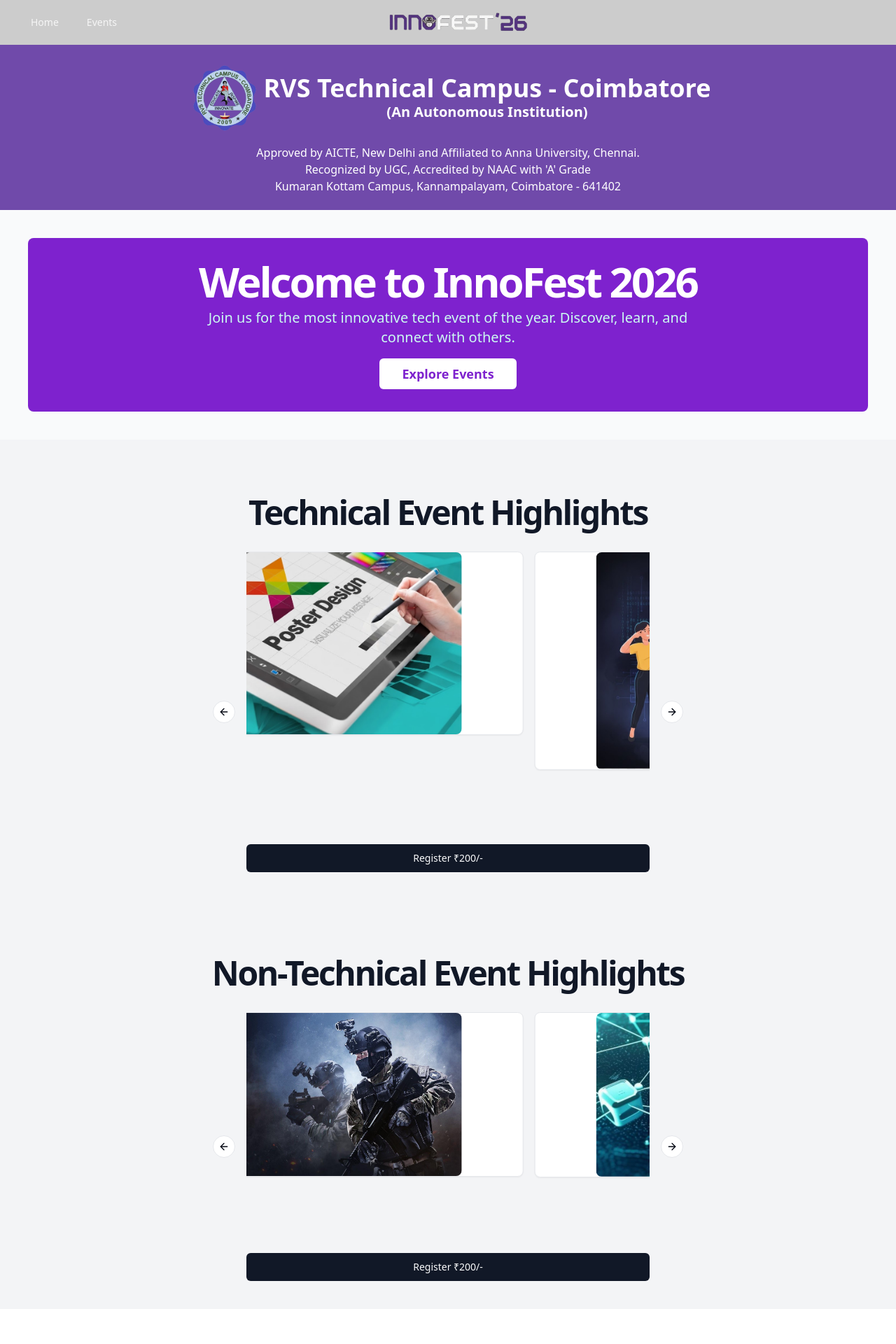
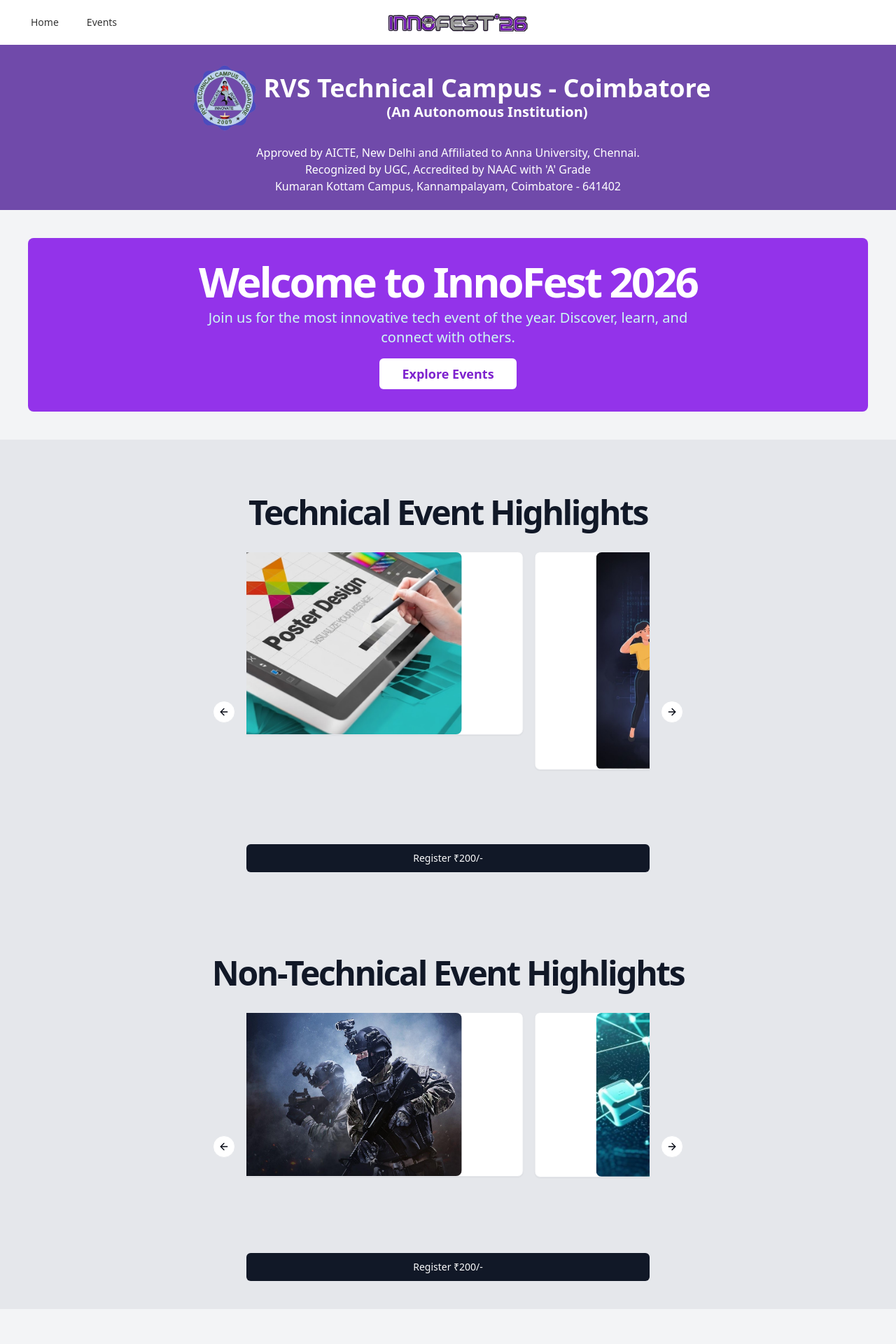
Before and after one commit to Sri-Hari-2006/Innofest-26-RVSTCC, a React (Vite) app: page / in a window 1280 px wide. Shown: the top 1920 px of the page at 70% size. Built offline with nearby package versions, Linux system fonts and the light colour scheme.

Commit message:
Innofest commit

```diff
--- a/src/Event.tsx
+++ b/src/Event.tsx
@@ -56,7 +56,7 @@
           <div className="container mx-auto flex flex-col md:flex-row justify-between items-center">
             <div className="flex flex-col items-center md:items-start mb-4 md:mb-0">
               <p className="flex  font-semibold items-center"><Phone className="mr-2" />+91 7092351820 | +91 9342423914</p>
-              <a href="mailto:innofest24@gmail.com">
+              <a href="mailto:innofest2k26@gmail.com">
                 <p className="flex md:px-10  font-semibold items-center"><Mail className="mr-2" /> innofest26@gmail.com</p>
               </a>
             </div>
--- a/src/Home.tsx
+++ b/src/Home.tsx
@@ -25,7 +25,7 @@
 
 export default function HomePage() {
   return (
-    <div className="flex flex-col overflow-x-hidden min-h-screen bg-gray-50 dark:bg-gray-900 transition-colors duration-300">
+    <div className="flex flex-col overflow-x-hidden min-h-screen bg-gray-100 dark:bg-gray-100 transition-colors duration-300">
       {/* <AlertComponent /> */ }
       <main className="flex-1">
         <section className="w-full  bg-violet-900 dark:bg-teal-900">
@@ -35,7 +35,7 @@
         </section>
 
 
-        <section className="bg-purple-700 m-10 mt-10 rounded-lg ">
+        <section className="bg-purple-600 dark:bg-teal-900 m-10 mt-10 rounded-lg ">
         <div className=" py-8 container px-4 md:px-6">
             <div className="flex flex-col items-center space-y-4 text-center">
               <div className="space-y-2">
@@ -55,9 +55,9 @@
           </div>
         </section>
 
-        <section className="w-full py-12 md:py-24 lg:py-20 bg-gray-100 dark:bg-gray-800 ">
+        <section className="w-full py-12 md:py-24 lg:py-20 bg-gray-200 dark:bg-gray-800 ">
           <div className="container px-4 md:px-6">
-            <h2 className="text-3xl font-bold tracking-tighter sm:text-5xl text-center mb-8 text-gray-900 dark:text-gray-100">Technical Event Highlights</h2>
+            <h2 className="text-3xl font-bold tracking-tighter sm:text-5xl text-center mb-8 text-gray-900 dark:text-gray-200">Technical Event Highlights</h2>
             <Carousel
              plugins={[
               Autoplay({
@@ -96,7 +96,7 @@
             </Carousel>
           </div>
         </section>
-        <section className="w-full py-12 md:py-24 lg:py-10 bg-gray-100 dark:bg-gray-800">
+        <section className="w-full py-12 md:py-24 lg:py-10 bg-gray-200 dark:bg-gray-800">
           <div className="container px-4 md:px-6">
             <h2 className="text-3xl font-bold tracking-tighter sm:text-5xl text-center mb-8 text-gray-900 dark:text-gray-100">Non-Technical Event Highlights</h2>
             <Carousel
@@ -136,11 +136,11 @@
             </Carousel>
           </div>
         </section>
-        <section className="w-full py-12 md:py-24 lg:py-32 bg-white dark:bg-gray-900">
+        <section className="w-full py-12 md:py-24 lg:py-32 bg-gray-100 dark:bg-gray-900">
           <div className="container px-4 md:px-6">
             <div className="flex flex-col items-center justify-center space-y-4 text-center">
               <div className="space-y-2">
-                <h2 className="text-3xl font-bold tracking-tighter sm:text-5xl text-gray-900 dark:text-gray-100">Event Details</h2>
+                <h2 className="text-3xl font-bold tracking-tighter sm:text-5xl text-gray-900 dark:text-gray-200">Event Details</h2>
                 <p className="max-w-[900px] text-gray-500 pt-2 dark:text-gray-400 md:text-xl/relaxed lg:text-base/relaxed xl:text-xl/relaxed">
                   Get ready for an immersive experience in the world of Technology and Innovation.
                 </p>
@@ -175,7 +175,7 @@
         </section>
       </main>
       <CardFooter/>
-      <footer className="flex flex-col gap-2 sm:flex-col py-6 w-full shrink-0 items-center px-4 md:px-6 border-t border-gray-200 dark:border-gray-800 bg-purple-200 ">
+      <footer className="flex flex-col gap-2 sm:flex-col py-6 w-full shrink-0 items-center px-4 md:px-6 border-t border-gray-200 dark:border-gray-800 bg-gray-100 ">
         <div className="container mx-auto flex flex-col md:flex-row justify-between items-center">
             <div className="flex flex-col items-center md:flex-row md:items-start mb-4 md:mb-0">
               <p className="flex md:px-3  font-semibold items-center"><Phone className="mr-2" />
--- a/src/NavBar.tsx
+++ b/src/NavBar.tsx
@@ -3,7 +3,7 @@
 import { Menu, X } from 'lucide-react'
 import { Button } from "@/components/ui/button"
 import { NavLink } from 'react-router-dom'
-import innoFest26 from './assets/export_1.png'
+import innoFest26 from './assets/fest26-removebg-preview.png'
 
 export function ThemeProvider({ children }: { children: React.ReactNode }) {
 
@@ -23,7 +23,7 @@
   ]
 
   return (
-    <nav className={`sticky top-0 z-50 bg-black/20 backdrop-blur-md`}>
+    <nav className={`sticky top-0 z-50 bg-white/50 backdrop-blur-md`}>
       <div className="max-w-7xl mx-auto px-4 sm:px-6 lg:px-8">
         <div className="flex items-center justify-between h-16">
           <div className="flex items-center">
@@ -38,7 +38,7 @@
                   <NavLink
                     key={item.name}
                     to={item.href}
-                    className={`px-3 py-2 rounded-md text-sm font-medium text-white/80  hover:bg-gray-200 hover:text-purple-600`}
+                    className={`px-3 py-2 rounded-md text-sm font-medium text-black/80  hover:bg-gray-200 hover:text-purple-600`}
                   >
                     {item.name}
                   </NavLink>
```
Also changed, not shown: src/assets/fest26-removebg-preview.png (added), 1 other file (tests, documents, lock files or other folders).
